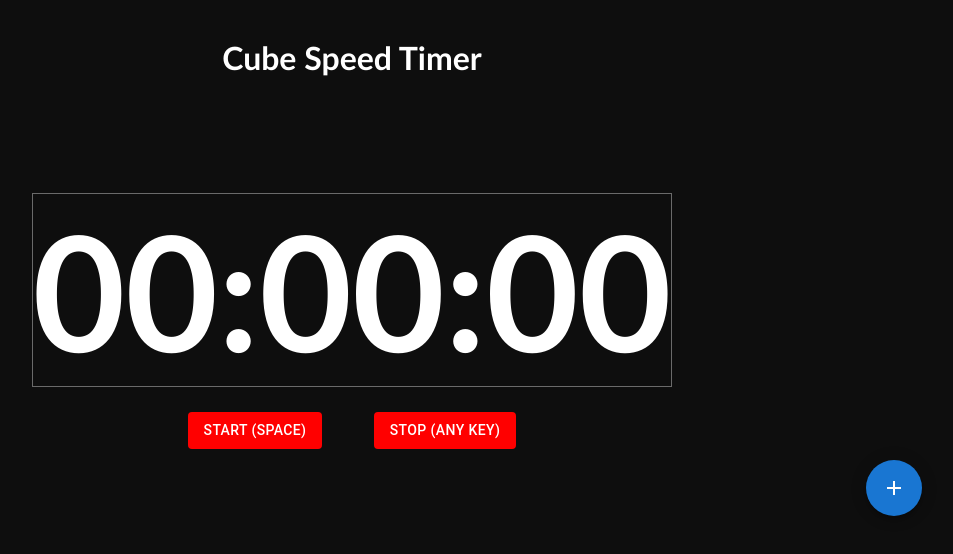
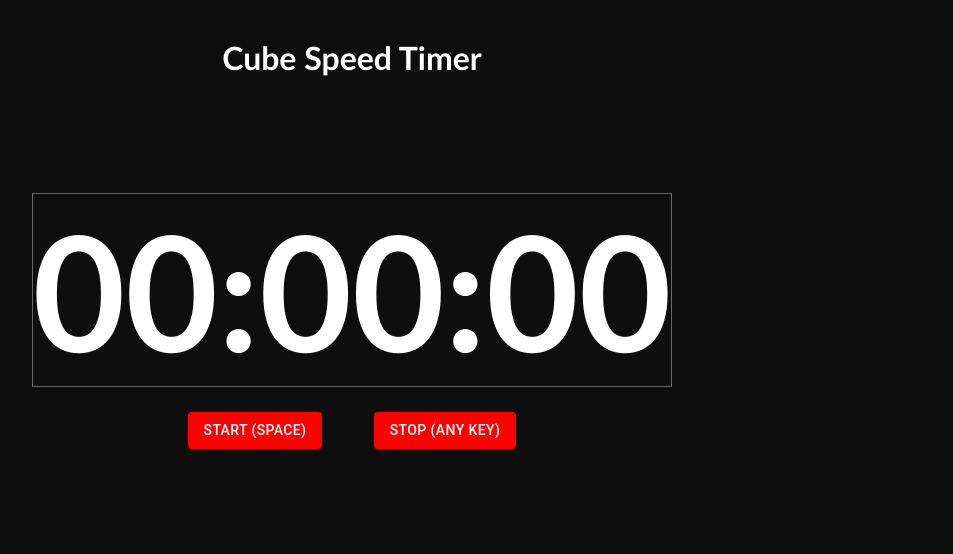
Before and after one commit to giovananog/cube-speed-timer, a React (Create React App) app: page / in a window 1280 px wide. Shown: the top 554 px of the page, without its empty margins (288-1241 px from the left). Built offline with nearby package versions, Linux system fonts and the light colour scheme.

Commit message:
docs: update README

```diff
--- a/src/App.jsx
+++ b/src/App.jsx
@@ -3,7 +3,7 @@ import Header from "./components/general/Header";
 import Footer from "./components/general/Footer";
 import Timer from "./components/Timer";
 import GutterlessList from "./components/List"
-import BasicSpeedDial from "./components/FloatButton";
+// import BasicSpeedDial from "./components/FloatButton";
 
 function App() {
   return (
@@ -15,7 +15,7 @@ function App() {
         <GutterlessList />
       </div>
 
-      <BasicSpeedDial />
+      {/* <BasicSpeedDial /> */}
       <Footer />
     </div>
   );
--- a/src/components/FloatButton.jsx
+++ b/src/components/FloatButton.jsx
@@ -1,31 +1,31 @@
-import * as React from 'react';
-import Box from '@mui/material/Box';
-import SpeedDial from '@mui/material/SpeedDial';
-import SpeedDialIcon from '@mui/material/SpeedDialIcon';
-import SpeedDialAction from '@mui/material/SpeedDialAction';
-import EditIcon from '@mui/icons-material/Edit';
+// import * as React from 'react';
+// import Box from '@mui/material/Box';
+// import SpeedDial from '@mui/material/SpeedDial';
+// import SpeedDialIcon from '@mui/material/SpeedDialIcon';
+// import SpeedDialAction from '@mui/material/SpeedDialAction';
+// import EditIcon from '@mui/icons-material/Edit';
 
-const actions = [
-  { icon: <EditIcon />, name: 'Edit' },
-];
+// const actions = [
+//   { icon: <EditIcon />, name: 'Edit' },
+// ];
 
-export default function BasicSpeedDial() {
-  return (
-    <Box sx={{ transform: 'translateZ(0px)', flexGrow: 1 }}>
-      <SpeedDial
-        ariaLabel="SpeedDial basic example"
-        sx={{ position: 'absolute', bottom: 0, right: 70 }}
-        icon={<SpeedDialIcon />}
-      >
-        {actions.map((action) => (
-          <SpeedDialAction
-            color='primary'
-            key={action.name}
-            icon={action.icon}
-            tooltipTitle={action.name}
-          />
-        ))}
-      </SpeedDial>
-    </Box>
-  );
-}
+// export default function BasicSpeedDial() {
+//   return (
+//     <Box sx={{ transform: 'translateZ(0px)', flexGrow: 1 }}>
+//       <SpeedDial
+//         ariaLabel="SpeedDial basic example"
+//         sx={{ position: 'absolute', bottom: 0, right: 70 }}
+//         icon={<SpeedDialIcon />}
+//       >
+//         {actions.map((action) => (
+//           <SpeedDialAction
+//             color='primary'
+//             key={action.name}
+//             icon={action.icon}
+//             tooltipTitle={action.name}
+//           />
+//         ))}
+//       </SpeedDial>
+//     </Box>
+//   );
+// }
--- a/src/components/List.jsx
+++ b/src/components/List.jsx
@@ -6,7 +6,7 @@ import IconButton from '@mui/material/IconButton';
 import AccessTimeIcon from '@mui/icons-material/AccessTime';
 
 export default function GutterlessList() {
-  const [timerData, setTimerData] = React.useState(JSON.parse(localStorage.getItem("timerData")) || []);
+  const [timerData, setTimerData] = React.useState([]);
 
   const convertToSeconds = (timeString) => {
     const [hours, minutes, seconds] = timeString.split(':').map(Number);
--- a/src/components/Timer.jsx
+++ b/src/components/Timer.jsx
@@ -5,7 +5,7 @@ const Timer = () => {
   const [startTime, setStartTime] = useState(null);
   const [isRunning, setIsRunning] = useState(false);
   const [formattedTime, setFormattedTime] = useState('00:00:00');
-  const [timeData, setTimeData] = useState(JSON.parse(localStorage.getItem("timerData")) || []);
+  const [timeData, setTimeData] = useState([]);
 
 
   const formatNumber = (number) => {
```
Also changed, not shown: public/image.png (added), 1 other file (tests, documents, lock files or other folders).
